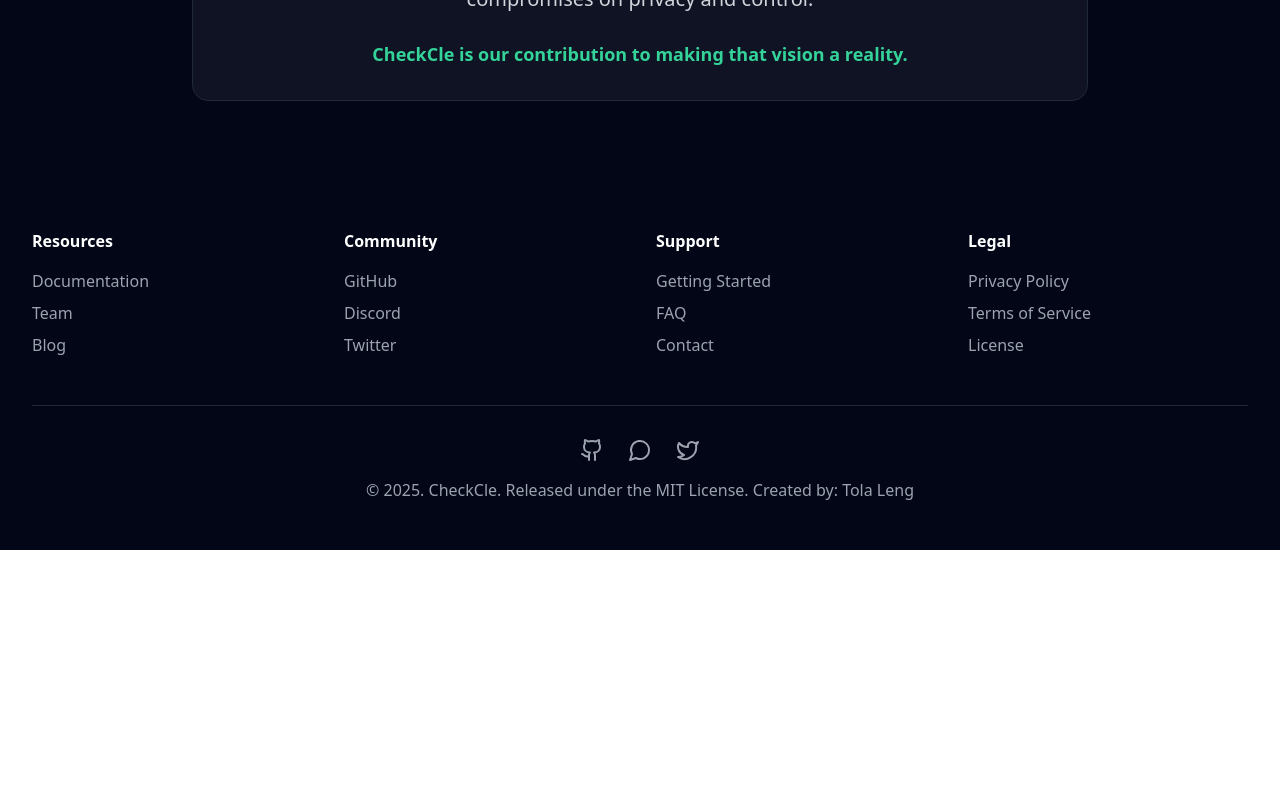
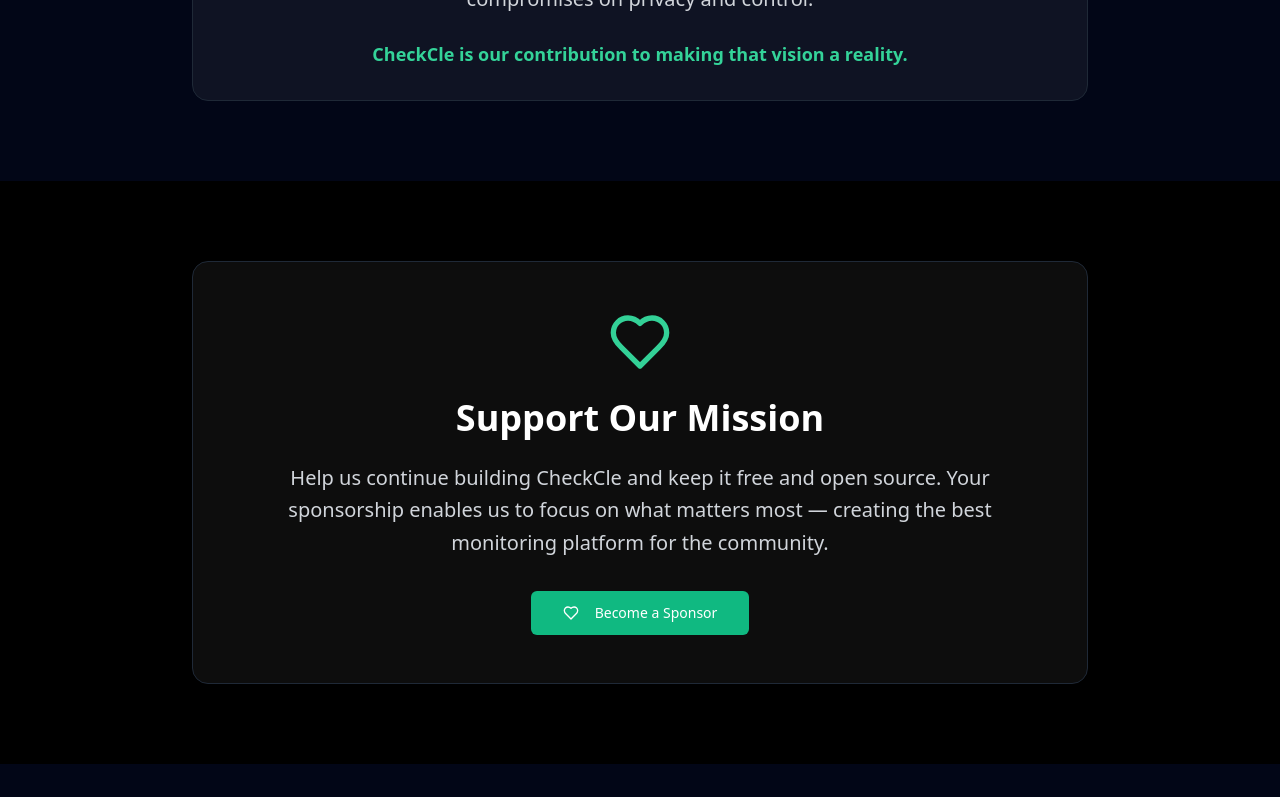
Before and after one commit to operacle/checkcle-website, a React (Vite) app: page /our-story in a window 1280 px wide. Shown: the part 2000-2797 px from the top of the page. Before the commit the page ends 2550 px from the top, so only its background shows below. Built offline with nearby package versions, Linux system fonts and the light colour scheme.

Commit message:
Add sponsor section to OurStory page Include a sponsor section with a button linking to the /sponsor page in the OurStory page.

```diff
--- a/src/pages/OurStory.tsx
+++ b/src/pages/OurStory.tsx
@@ -3,6 +3,8 @@
 import Navbar from '../components/Navbar';
 import Footer from '../components/Footer';
 import { Heart, Code, Users, Zap } from 'lucide-react';
+import { Button } from '@/components/ui/button';
+import { Link } from 'react-router-dom';
 
 const OurStory = () => {
   return (
@@ -133,6 +135,28 @@
         </div>
       </section>
 
+         {/* Sponsor Section */}
+      <section className="py-20 bg-black">
+        <div className="max-w-7xl mx-auto px-4 sm:px-6 lg:px-8 text-center">
+          <div className="bg-white/5 rounded-2xl p-12 border border-gray-800 max-w-4xl mx-auto">
+            <Heart className="w-16 h-16 text-emerald-400 mx-auto mb-6 animate-pulse" />
+            <h2 className="text-4xl font-bold text-white mb-6">Support Our Mission</h2>
+            <p className="text-xl text-gray-300 mb-8 leading-relaxed">
+              Help us continue building CheckCle and keep it free and open source. Your sponsorship
+              enables us to focus on what matters most — creating the best monitoring platform for the community.
+            </p>
+            <Link to="/sponsor">
+              <Button
+                size="lg"
+                className="bg-emerald-500 hover:bg-emerald-600 text-white px-8 py-3"
+              >
+                <Heart className="w-5 h-5 mr-2" />
+                Become a Sponsor
+              </Button>
+            </Link>
+          </div>
+        </div>
+      </section>
       <Footer />
     </div>
   );
```
